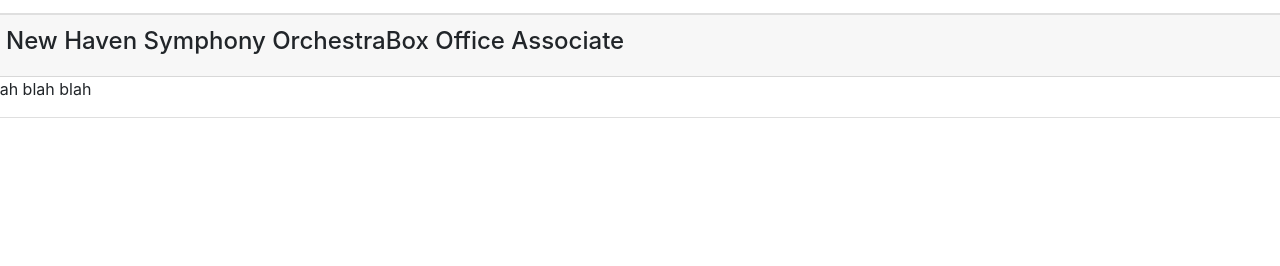
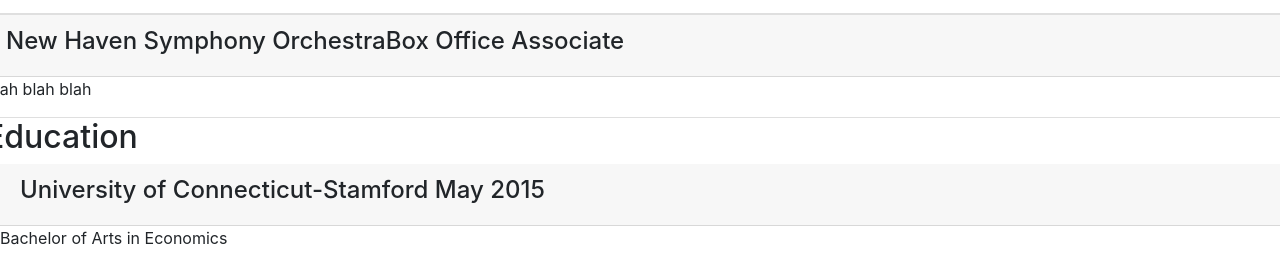
Before and after one commit to SHenn39910/BootcampPortfolio, a plain HTML site: page index.html in a window 1280 px wide. Shown: the part 715-981 px from the top of the page. Before the commit the page ends 833 px from the top, so only its background shows below. Drawn offline with nearby package versions, Linux system fonts and the light colour scheme.

Commit message:
added more education to html

```diff
--- a/index.html
+++ b/index.html
@@ -128,6 +128,24 @@
     </div>
     <!--End Work Experience-->
 
+<!--Begin Experience-->
+<div class="row white box-shadow">
+    <div class="side-content"></div>
+    <div class="main-content">
+        <div class="content-header">
+            <a class="anchor" name="education"></a>
+            <h2>Education</h2>
+        </div>
+    </div class="content-body">
+
+    <!--Education1-->
+</div class="card">
+    <div class="card-header">
+        <h4>University of Connecticut-Stamford <span class="job-title">May 2015</span></h4>
+    </div>
+    <div class="card-content">
+        <p>Bachelor of Arts in Economics</p>
+    </div>
 
 </body>
 <script src="https://code.jquery.com/jquery-3.4.1.slim.min.js"
```
